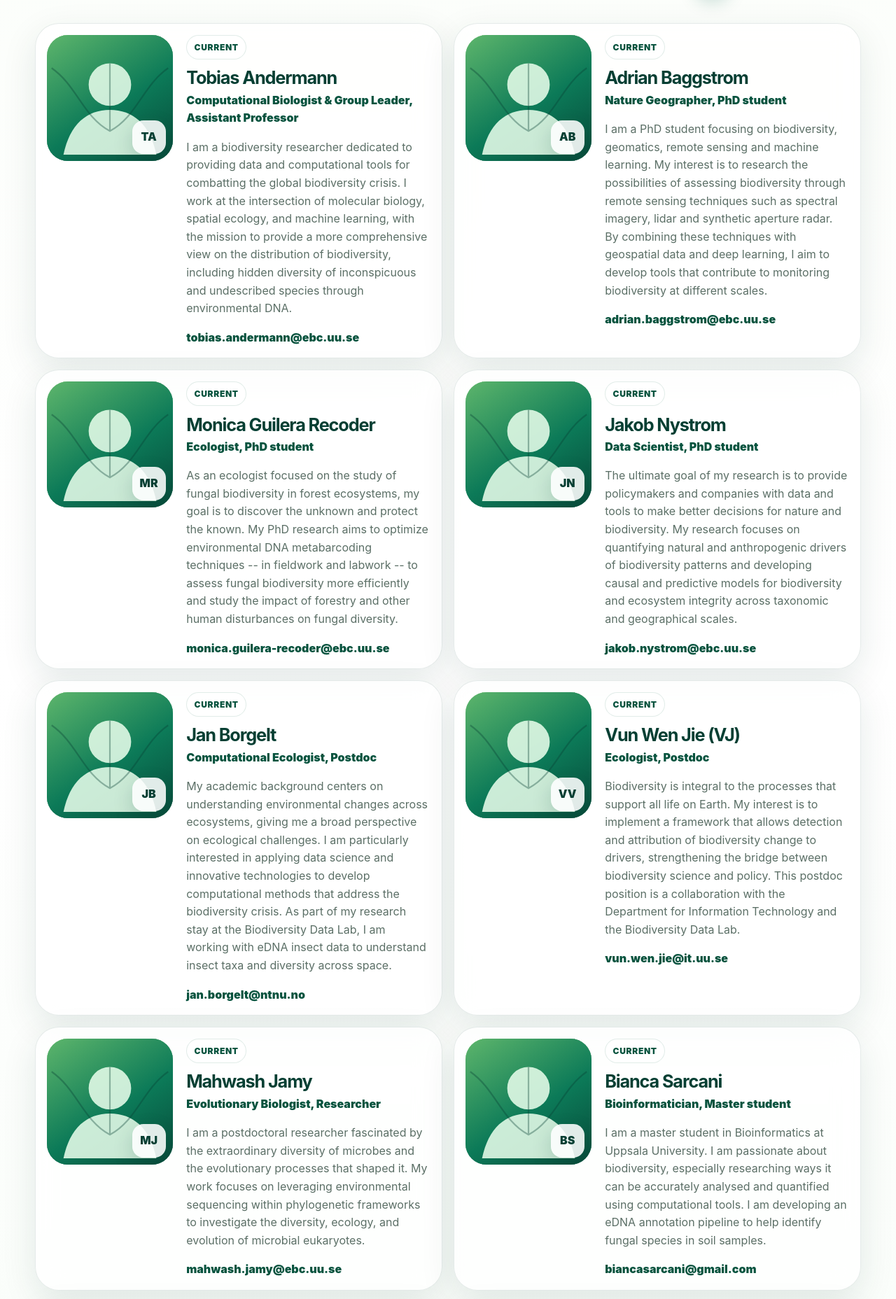
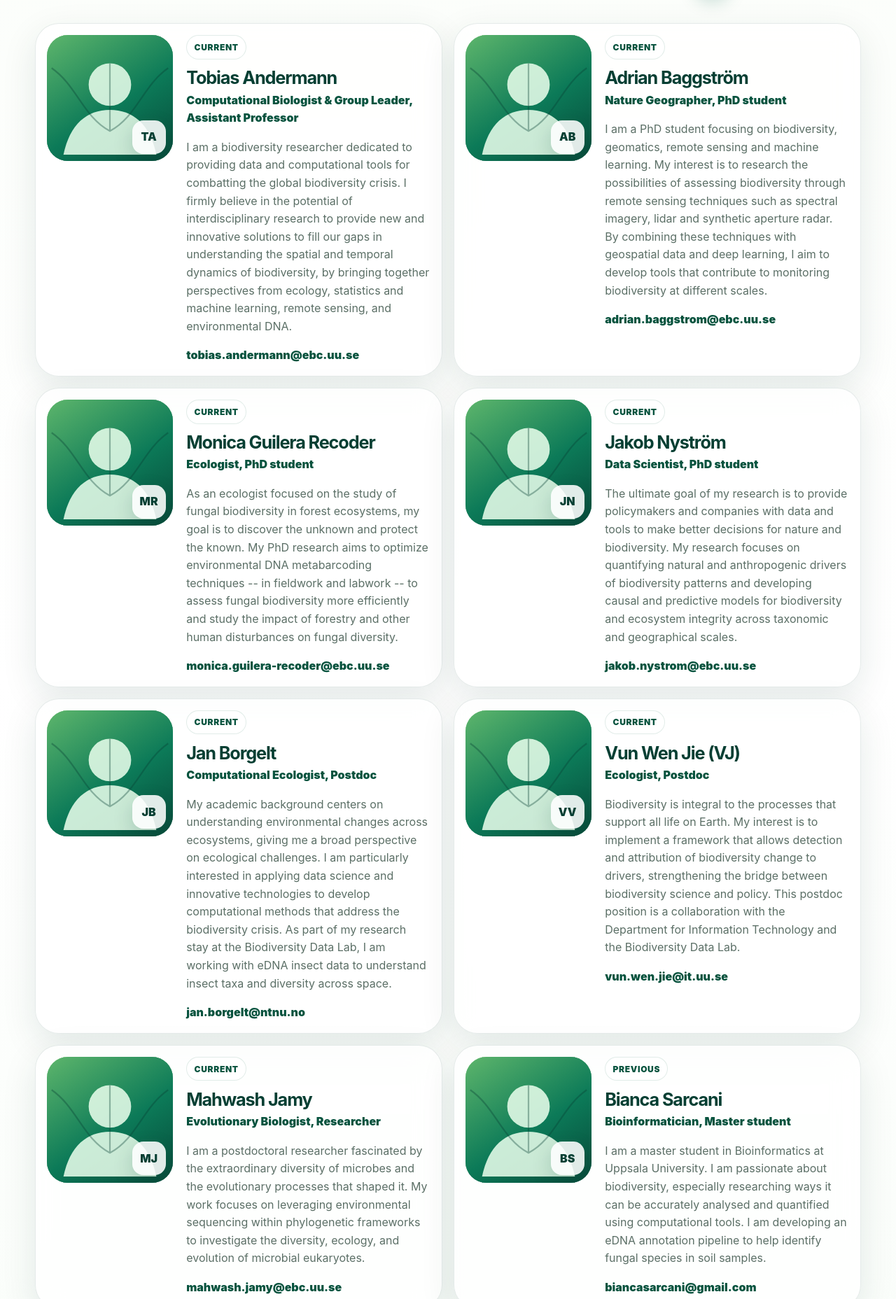
Before and after one commit to BiodiversityDataLab/bdl_webpage, a website: page team/index.html in a window 1280 px wide. Shown: the part 1675-3531 px from the top of the page at 70% size. Drawn offline with Linux system fonts and the light colour scheme.

Commit message:
updated team entries

```diff
--- a/team/index.html
+++ b/team/index.html
@@ -89,7 +89,7 @@
     <span class="chip subtle">Current</span>
     <h3>Tobias Andermann</h3>
     <p class="role">Computational Biologist &amp; Group Leader, Assistant Professor</p>
-    <p>I am a biodiversity researcher dedicated to providing data and computational tools for combatting the global biodiversity crisis. I work at the intersection of molecular biology, spatial ecology, and machine learning, with the mission to provide a more comprehensive view on the distribution of biodiversity, including hidden diversity of inconspicuous and undescribed species through environmental DNA.</p>
+    <p>I am a biodiversity researcher dedicated to providing data and computational tools for combatting the global biodiversity crisis. I firmly believe in the potential of interdisciplinary research to provide new and innovative solutions to fill our gaps in understanding the spatial and temporal dynamics of biodiversity, by bringing together perspectives from ecology, statistics and machine learning, remote sensing, and environmental DNA.</p>
     <a class="person-email" href="mailto:tobias.andermann@ebc.uu.se">tobias.andermann@ebc.uu.se</a>
   </div>
 </article><article class="person-card reveal" data-filter-item data-type="current">
@@ -99,7 +99,7 @@
   </div>
   <div class="person-copy">
     <span class="chip subtle">Current</span>
-    <h3>Adrian Baggstrom</h3>
+    <h3>Adrian Baggström</h3>
     <p class="role">Nature Geographer, PhD student</p>
     <p>I am a PhD student focusing on biodiversity, geomatics, remote sensing and machine learning. My interest is to research the possibilities of assessing biodiversity through remote sensing techniques such as spectral imagery, lidar and synthetic aperture radar. By combining these techniques with geospatial data and deep learning, I aim to develop tools that contribute to monitoring biodiversity at different scales.</p>
     <a class="person-email" href="mailto:adrian.baggstrom@ebc.uu.se">adrian.baggstrom@ebc.uu.se</a>
@@ -123,7 +123,7 @@
   </div>
   <div class="person-copy">
     <span class="chip subtle">Current</span>
-    <h3>Jakob Nystrom</h3>
+    <h3>Jakob Nyström</h3>
     <p class="role">Data Scientist, PhD student</p>
     <p>The ultimate goal of my research is to provide policymakers and companies with data and tools to make better decisions for nature and biodiversity. My research focuses on quantifying natural and anthropogenic drivers of biodiversity patterns and developing causal and predictive models for biodiversity and ecosystem integrity across taxonomic and geographical scales.</p>
     <a class="person-email" href="mailto:jakob.nystrom@ebc.uu.se">jakob.nystrom@ebc.uu.se</a>
@@ -164,13 +164,13 @@
     <p>I am a postdoctoral researcher fascinated by the extraordinary diversity of microbes and the evolutionary processes that shaped it. My work focuses on leveraging environmental sequencing within phylogenetic frameworks to investigate the diversity, ecology, and evolution of microbial eukaryotes.</p>
     <a class="person-email" href="mailto:mahwash.jamy@ebc.uu.se">mahwash.jamy@ebc.uu.se</a>
   </div>
-</article><article class="person-card reveal" data-filter-item data-type="current">
+</article><article class="person-card reveal" data-filter-item data-type="previous">
   <div class="person-photo-wrap">
     <img class="person-photo" src="/assets/img/People/Screenshot%202025-11-05%20at%2013.50.24.png" alt="Bianca Sarcani" loading="lazy" decoding="async" data-fallback="/assets/img/fallback-person.svg" data-original-src="/assets/img/People/Screenshot%202025-11-05%20at%2013.50.24.png">
     <span class="person-initials">BS</span>
   </div>
   <div class="person-copy">
-    <span class="chip subtle">Current</span>
+    <span class="chip subtle">Previous</span>
     <h3>Bianca Sarcani</h3>
     <p class="role">Bioinformatician, Master student</p>
     <p>I am a master student in Bioinformatics at Uppsala University. I am passionate about biodiversity, especially researching ways it can be accurately analysed and quantified using computational tools. I am developing an eDNA annotation pipeline to help identify fungal species in soil samples.</p>
@@ -188,13 +188,13 @@
     <p>I am a master student in Applied Biotechnology, fascinated by the planet&#x27;s biodiversity. My thesis focuses on enhancing eDNA workflows to make biodiversity monitoring faster, more inclusive, and accessible. I am exploring portable sequencing with a single barcode marker to detect insects, protists, fungi, and plants from a single sample.</p>
     <a class="person-email" href="mailto:linuslassen@outlook.de">linuslassen@outlook.de</a>
   </div>
-</article><article class="person-card reveal" data-filter-item data-type="current">
+</article><article class="person-card reveal" data-filter-item data-type="previous">
   <div class="person-photo-wrap">
     <img class="person-photo" src="/assets/img/People/Caleb.png" alt="Caleb Caulk" loading="lazy" decoding="async" data-fallback="/assets/img/fallback-person.svg" data-original-src="/assets/img/People/Caleb.png">
     <span class="person-initials">CC</span>
   </div>
   <div class="person-copy">
-    <span class="chip subtle">Current</span>
+    <span class="chip subtle">Previous</span>
     <h3>Caleb Caulk</h3>
     <p class="role">Data Scientist, Master student</p>
     <p>I am a master student in Data Science at Uppsala University. My thesis focuses on developing a pipeline that allows researchers to compare statistical and machine learning models on biodiversity predictions while allowing different configurations for intensive testing.</p>
```
